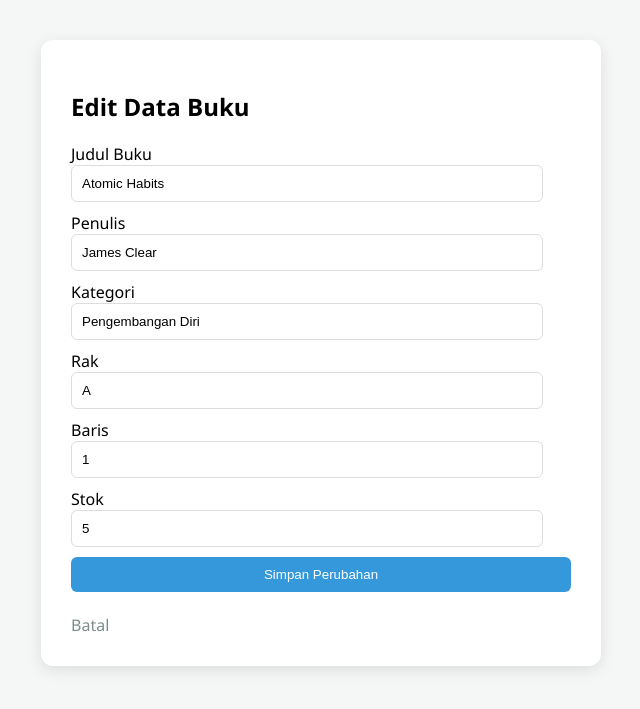
After one commit to Yusraaaja/sistem-perpustakaan, a Flask app: page /edit/1 in a window 1280 px wide. The commit adds this page. Shown: the top 709 px of the page, without its empty margins (319-959 px from the left). Run offline with Flask 3, Linux system fonts and the light colour scheme; data comes from the database, SQL or seed files in the repository.

Commit message:
Feature: Implement Edit and Delete functionality (Full CRUD)

```diff
--- a/app.py
+++ b/app.py
@@ -12,6 +12,7 @@ def get_db_connection():
 def index():
     return render_template('index.html')
 
+# Rute Pencarian
 @app.route('/search')
 def search():
     query = request.args.get('query')
@@ -26,6 +27,7 @@ def search():
 
 from datetime import datetime, timedelta
 
+# Rute Peminjaman
 @app.route('/pinjam', methods=['POST'])
 def pinjam():
     id_buku = request.form.get('id_buku')
@@ -52,6 +54,7 @@ def pinjam():
 
 from flask import redirect, url_for
 
+# Rute tambah buku
 @app.route('/add', methods=['POST'])
 def add_book():
     # Mengambil data dari form
@@ -73,5 +76,39 @@ def add_book():
 
     return redirect(url_for('index')) # Kembali ke halaman utama setelah disimpan
 
+# Rute Hapus
+@app.route('/delete/<int:id>')
+def delete_book(id):
+    conn = get_db_connection()
+    conn.execute('DELETE FROM buku WHERE id = ?', (id,))
+    conn.commit()
+    conn.close()
+    return redirect(url_for('index'))
+
+# Rute Edit
+@app.route('/edit/<int:id>')
+def edit_book(id):
+    conn = get_db_connection()
+    book = conn.execute('SELECT * FROM buku WHERE id = ?', (id,)).fetchone()
+
+    if request.method == 'POST':
+        judul = request.form['judul']
+        penulis = request.form['penulis']
+        kategori = request.form['kategori']
+        kode_rak = request.form['kode_rak']
+        baris_rak = request.form['baris_rak']
+        stok = request.form['stok']
+
+        conn.execute('''
+            UPDATE buku SET judul=?, penulis=?, kategori=?, kode_rak=?, baris_rak=?, stok=?
+            WHERE id=?
+        ''', (judul, penulis, kategori, kode_rak, baris_rak, stok, id))
+        conn.commit()
+        conn.close()
+        return redirect(url_for('index'))
+
+    conn.close()
+    return render_template('edit.html', buku=book)
+
 if __name__ == '__main__':
     app.run(debug=True)
--- /dev/null
+++ b/templates/edit.html
@@ -0,0 +1,35 @@
+<!DOCTYPE html>
+<html lang="id">
+<head>
+    <meta charset="UTF-8">
+    <title>Edit Buku</title>
+    <style>
+        body { font-family: 'Segoe UI', sans-serif; margin: 40px; background-color: #f4f7f6; }
+        .container { background: white; padding: 30px; border-radius: 12px; max-width: 500px; margin: auto; box-shadow: 0 4px 15px rgba(0,0,0,0.1); }
+        input { width: 90%; padding: 10px; margin-bottom: 10px; border-radius: 6px; border: 1px solid #ddd; }
+        .btn-save { background-color: #3498db; color: white; border: none; padding: 10px 20px; cursor: pointer; width: 100%; border-radius: 6px; }
+    </style>
+</head>
+<body>
+    <div class="container">
+        <h2>Edit Data Buku</h2>
+        <form method="POST">
+            <label>Judul Buku</label>
+            <input type="text" name="judul" value="{{ buku.judul }}" required>
+            <label>Penulis</label>
+            <input type="text" name="penulis" value="{{ buku.penulis }}">
+            <label>Kategori</label>
+            <input type="text" name="kategori" value="{{ buku.kategori }}">
+            <label>Rak</label>
+            <input type="text" name="kode_rak" value="{{ buku.kode_rak }}">
+            <label>Baris</label>
+            <input type="number" name="baris_rak" value="{{ buku.baris_rak }}">
+            <label>Stok</label>
+            <input type="number" name="stok" value="{{ buku.stok }}">
+            <button type="submit" class="btn-save">Simpan Perubahan</button>
+        </form>
+        <br>
+        <a href="/" style="text-decoration: none; color: #7f8c8d;">Batal</a>
+    </div>
+</body>
+</html>
--- a/templates/index.html
+++ b/templates/index.html
@@ -52,6 +52,7 @@
                     <th>Kategori</th>
                     <th>Lokasi Rak</th>
                     <th>Stok</th>
+                    <th>Aksi</th>
                 </tr>
                 {% for buku in results %}
                 <tr>
@@ -60,6 +61,11 @@
                     <td>{{ buku.kategori }}</td>
                     <td><span class="tag-rak">Rak {{ buku.kode_rak }} - Baris {{ buku.baris_rak }}</span></td>
                     <td>{{ buku.stok }}</td>
+                    <td>
+                        <a href="/edit/{{ buku.id }}" style="color: #3498db; text-decoration: none; margin-right: 10px;">Edit</a>
+
+                        <a href="/delete/{{ buku.id }}" style="color: #e74c3c; text-decoration: none;" onclick="return confirm('Yakin ingin menghapus buku ini?')">Hapus</a>
+                    </td>
                 </tr>
                 {% endfor %}
             </table>
```
